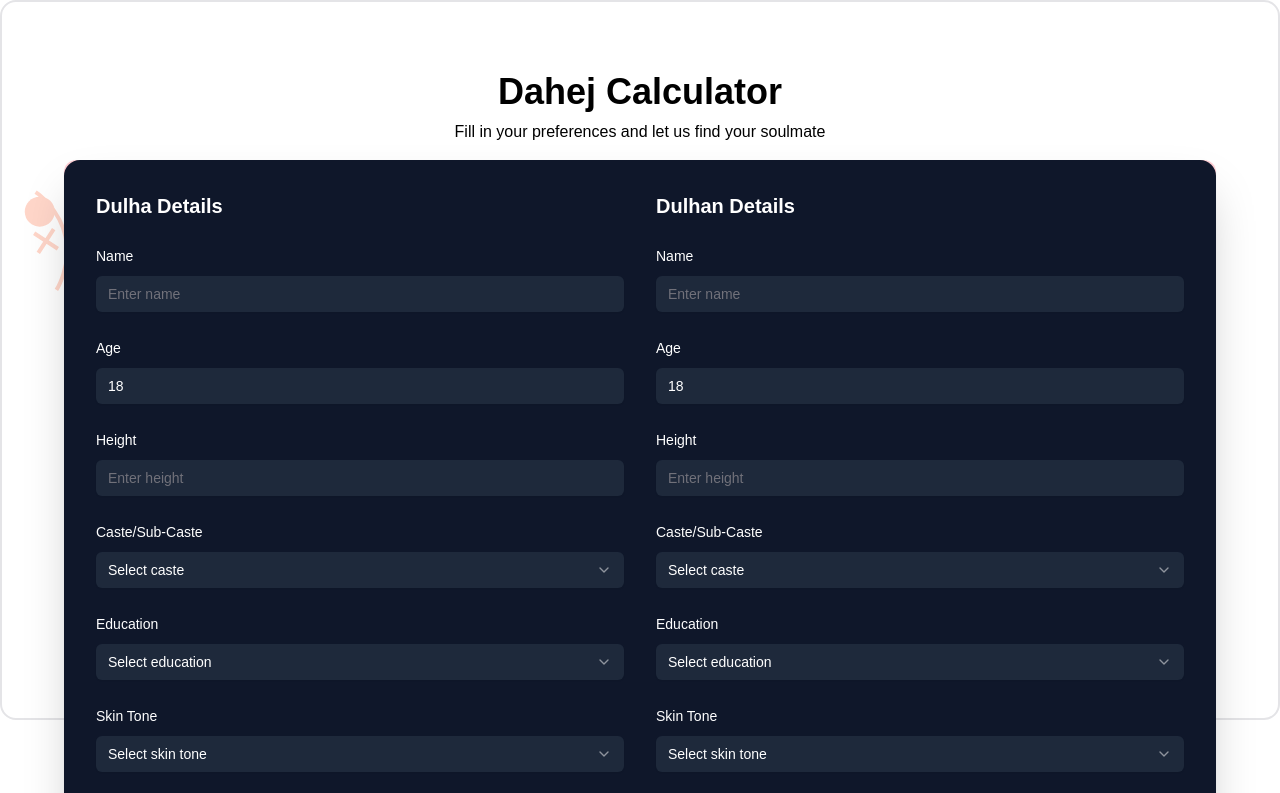
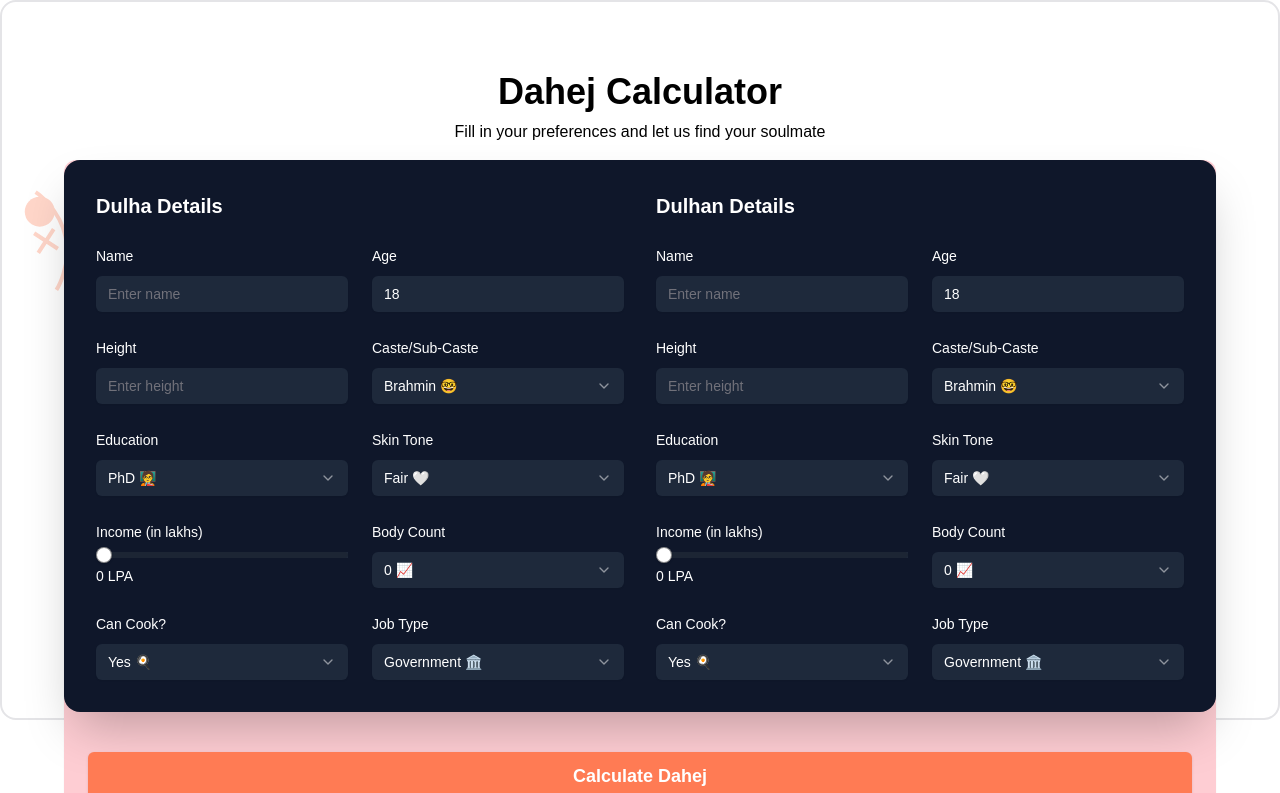
Before and after one commit to viruop/dahej-calculator, a Next.js app: page / in a window 1280 px wide. Shown: the top 793 px of the page. Built offline with nearby package versions, Linux system fonts and the light colour scheme.

Commit message:
configrable values

```diff
--- a/src/components/form.tsx
+++ b/src/components/form.tsx
@@ -22,19 +22,21 @@ import {
   SelectItem,
 } from "@/components/ui/select";
 import { Slider } from "./ui/slider";
+import { formConfig } from "@/lib/config";
 
 export default function ParentPage() {
-  const defaultValues = {
+  const defaultValues:FormValues = {
     name: "",
     age: 18,
     height: "",
-    caste: "",
-    education: "",
-    skinTone: "",
-    income: 0,
-    bodyCount: "",
-    cooking: "",
-    job: "",
+    caste: formConfig.caste[0].value, // Only the value "Brahmin"
+  education: formConfig.education[0].value, // Only the value "Masters"
+  skinTone: formConfig.skinTone[0].value, // Only the value "Fair"
+  income: 0,
+  bodyCount: formConfig.bodyCount[0].value, // Only the value "0"
+  cooking: formConfig.cooking[0].value, // Only the value "Yes"
+  job: formConfig.job[0].value, // Only the value "Private"
+
   };
   const dulhaForm = useForm<FormValues>({
     resolver: zodResolver(formSchema),
@@ -76,18 +78,17 @@ export default function ParentPage() {
     dulhaScore +=
       dulhaData.education === "PhD"
         ? 10000
-        : dulhaData.education === "Master's"
+        : dulhaData.education === "Masters"
         ? 5000
         : 0;
     dulhaScore += Number(dulhaData.income) * 5000;
     dulhaScore +=
-      dulhaData.cooking === "Biryani Master"
+      dulhaData.cooking === "Yes"
         ? 2000
-        : dulhaData.cooking === "Zomato expert"
-        ? -1000
-        : 0;
-    dulhaScore -= Number(2)! * 500;
-    dulhaScore += dulhaData.job === "Software Engineer" ? 8000 : 4000;
+        : -1000
+
+    dulhaScore -= Number(dulhaData.bodyCount)! * 500;
+    dulhaScore += dulhaData.job === "Government" ? 8000 : 4000;
 
     // Dulhan Score
     let dulhanScore = 0;
@@ -103,7 +104,7 @@ export default function ParentPage() {
     dulhanScore +=
       dulhanData.education === "PhD"
         ? 10000
-        : dulhanData.education === "Master's"
+        : dulhanData.education === "Masters"
         ? 5000
         : 0;
     dulhanScore +=
@@ -112,9 +113,9 @@ export default function ParentPage() {
         : dulhanData.skinTone === "Medium"
         ? 1500
         : 0;
-    dulhanScore += dulhanData.cooking === "Full Thali Master" ? 5000 : -1000;
-    dulhanScore -= Number(2)! * 1000;
-    dulhanScore += dulhanData.job === "Software Engineer" ? 8000 : 4000;
+    dulhanScore += dulhanData.cooking === "Yes" ? 5000 : -1000;
+    dulhanScore -=  Number(dulhaData.bodyCount)! * 1000;
+    dulhanScore += dulhanData.job === "Government" ? 8000 : 4000;
 
     // Final Dahej Calculation
     console.log("dulhaScore", dulhaScore);
@@ -207,7 +208,9 @@ export default function ParentPage() {
                 <h2 className="text-white text-xl font-semibold mb-6">
                   Dulha Details
                 </h2>
-                <RenderFormFields form={dulhaForm} />
+                <div className="grid grid-cols-2 gap-6">
+                  <RenderFormFields form={dulhaForm} />
+                </div>
               </form>
             </Form>
 
@@ -217,7 +220,10 @@ export default function ParentPage() {
                 <h2 className="text-white text-xl font-semibold mb-6">
                   Dulhan Details
                 </h2>
-                <RenderFormFields form={dulhanForm} />
+
+                <div className="grid grid-cols-2 gap-6">
+                  <RenderFormFields form={dulhanForm} />
+                </div>
               </form>
             </Form>
 
@@ -229,7 +235,7 @@ export default function ParentPage() {
             className="w-full bg-[#FF7B54] text-white hover:bg-[#FF6B3D] text-lg font-semibold py-6"
             onClick={handleMatch}
           >
-            Find Perfect Match
+            Calculate Dahej
           </Button>
         </div>
       </div>
@@ -316,9 +322,11 @@ const RenderFormFields = ({ form }: { form: UseFormReturn<FormValues> }) => (
               </SelectTrigger>
             </FormControl>
             <SelectContent>
-              <SelectItem value="Brahmin">Brahmin</SelectItem>
-              <SelectItem value="Kshatriya">Kshatriya</SelectItem>
-              <SelectItem value="Vaishya">Vaishya</SelectItem>
+              {formConfig.caste.map((caste) => (
+                <SelectItem key={caste.value} value={caste.value}>
+                  {caste.label}
+                </SelectItem>
+              ))}
             </SelectContent>
           </Select>
           <FormMessage />
@@ -338,16 +346,17 @@ const RenderFormFields = ({ form }: { form: UseFormReturn<FormValues> }) => (
               </SelectTrigger>
             </FormControl>
             <SelectContent>
-              <SelectItem value="Masters">Masters</SelectItem>
-              <SelectItem value="Bachelors">Bachelors</SelectItem>
-              <SelectItem value="PhD">PhD</SelectItem>
+              {formConfig.education.map((education) => (
+                <SelectItem key={education.value} value={education.value}>
+                  {education.label}
+                </SelectItem>
+              ))}
             </SelectContent>
           </Select>
           <FormMessage />
         </FormItem>
       )}
     />
-
     <FormField
       control={form.control}
       name="skinTone"
@@ -361,9 +370,11 @@ const RenderFormFields = ({ form }: { form: UseFormReturn<FormValues> }) => (
               </SelectTrigger>
             </FormControl>
             <SelectContent>
-              <SelectItem value="Fair">Fair</SelectItem>
-              <SelectItem value="Medium">Medium</SelectItem>
-              <SelectItem value="Dark">Dark</SelectItem>
+              {formConfig.skinTone.map((tone) => (
+                <SelectItem key={tone.value} value={tone.value}>
+                  {tone.label}
+                </SelectItem>
+              ))}
             </SelectContent>
           </Select>
           <FormMessage />
@@ -403,16 +414,17 @@ const RenderFormFields = ({ form }: { form: UseFormReturn<FormValues> }) => (
               </SelectTrigger>
             </FormControl>
             <SelectContent>
-              <SelectItem value="0">0 📈</SelectItem>
-              <SelectItem value="1-3">1-3 💸</SelectItem>
-              <SelectItem value="4+">4+ 📉</SelectItem>
+              {formConfig.bodyCount.map((count) => (
+                <SelectItem key={count.value} value={count.value}>
+                  {count.label}
+                </SelectItem>
+              ))}
             </SelectContent>
           </Select>
           <FormMessage />
         </FormItem>
       )}
     />
-
     <FormField
       control={form.control}
       name="cooking"
@@ -426,15 +438,17 @@ const RenderFormFields = ({ form }: { form: UseFormReturn<FormValues> }) => (
               </SelectTrigger>
             </FormControl>
             <SelectContent>
-              <SelectItem value="Yes">Yes</SelectItem>
-              <SelectItem value="No">No</SelectItem>
+              {formConfig.cooking.map((option) => (
+                <SelectItem key={option.value} value={option.value}>
+                  {option.label}
+                </SelectItem>
+              ))}
             </SelectContent>
           </Select>
           <FormMessage />
         </FormItem>
       )}
     />
-
     <FormField
       control={form.control}
       name="job"
@@ -448,10 +462,11 @@ const RenderFormFields = ({ form }: { form: UseFormReturn<FormValues> }) => (
               </SelectTrigger>
             </FormControl>
             <SelectContent>
-              <SelectItem value="Private">Private</SelectItem>
-              <SelectItem value="Government">Government</SelectItem>
-              <SelectItem value="Business">Business</SelectItem>
-              <SelectItem value="Other">Other</SelectItem>
+              {formConfig.job.map((job) => (
+                <SelectItem key={job.value} value={job.value}>
+                  {job.label}
+                </SelectItem>
+              ))}
             </SelectContent>
           </Select>
           <FormMessage />
--- /dev/null
+++ b/src/lib/config.ts
@@ -0,0 +1,38 @@
+// formConfig.ts
+export const formConfig = {
+  caste: [
+    { value: "Brahmin", label: "Brahmin 🤓" },
+    { value: "Kshatriya", label: "Kshatriya ⚔️" },
+    { value: "Bhumihar", label: "Bhumihar 🏞️" },
+    { value: "Yadav", label: "Yadav 🐄" },
+    { value: "Odiya", label: "Odiya 🌾" },
+    { value: "SC/ST", label: "SC/ST ✊" },
+  ] as const,
+  education: [
+    { value: "PhD", label: "PhD 🧑‍🏫" },
+    { value: "Masters", label: "Masters 🎓" },
+    { value: "Bachelors", label: "Bachelors 🍻" },
+    { value: "12th Pass", label: "12th Pass 🧑‍🏫" },
+  ] as const,
+  skinTone: [
+    { value: "Fair", label: "Fair 🤍" },
+    { value: "Medium", label: "Medium 🧑‍🦳" },
+    { value: "Dark", label: "Dark 🖤" },
+  ] as const,
+  bodyCount: [
+    { value: "0", label: "0 📈" },
+    { value: "1", label: "1 💸" },
+    { value: "2", label: "2 🤫" },
+    { value: "3+", label: "2+ 🧨" },
+  ] as const,
+  cooking: [
+    { value: "Yes", label: "Yes 🍳" },
+    { value: "No", label: "No 🚫" },
+  ] as const,
+  job: [
+    { value: "Government", label: "Government 🏛️" },
+    { value: "Business", label: "Business 💼" },
+    { value: "Private", label: "Private 🏢" },
+    { value: "Other", label: "Other 🧐" },
+  ] as const,
+};
--- a/src/schemas/formSchema.ts
+++ b/src/schemas/formSchema.ts
@@ -1,4 +1,8 @@
-import * as z from "zod";
+import { z } from "zod";
+import { formConfig } from "@/lib/config";
+
+// This function converts the array to a tuple type for use in z.enum
+const toTuple = <T extends string>(arr: T[]): [T, ...T[]] => arr as [T, ...T[]];
 
 export const formSchema = z.object({
   name: z.string().min(2, "Name must be at least 2 characters"),
@@ -9,23 +13,23 @@ export const formSchema = z.object({
   height: z.string({
     required_error: "Height is required",
   }),
-  caste: z.enum(["Brahmin", "Kshatriya", "Vaishya", "SC/ST"], {
+  caste: z.enum(toTuple(formConfig.caste.map((item) => item.value)), {
     required_error: "Please select a caste",
   }),
-  education: z.enum(["Masters", "Bachelors", "PhD"], {
+  education: z.enum(toTuple(formConfig.education.map((item) => item.value)), {
     required_error: "Please select education level",
   }),
-  skinTone: z.enum(["Fair", "Medium", "Dark"], {
+  skinTone: z.enum(toTuple(formConfig.skinTone.map((item) => item.value)), {
     required_error: "Please select skin tone",
   }),
-  income: z.number().min(0, "Income cannot be negative"),
-  bodyCount: z.enum(["0", "1-3", "4+"], {
+  income: z.number().min(0, "Income cannot be negative").optional(),
+  bodyCount: z.enum(toTuple(formConfig.bodyCount.map((item) => item.value)), {
     required_error: "Please select body count",
   }),
-  cooking: z.enum(["Yes", "No"], {
+  cooking: z.enum(toTuple(formConfig.cooking.map((item) => item.value)), {
     required_error: "Please select cooking preference",
   }),
-  job: z.enum(["Private", "Government", "Business", "Other"], {
+  job: z.enum(toTuple(formConfig.job.map((item) => item.value)), {
     required_error: "Please select job type",
   }),
 });
```
Also changed, not shown: src/types/index.ts (+5 -12 lines).
